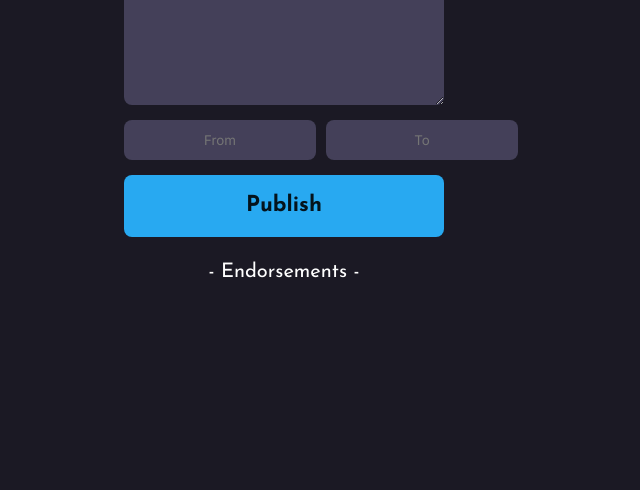
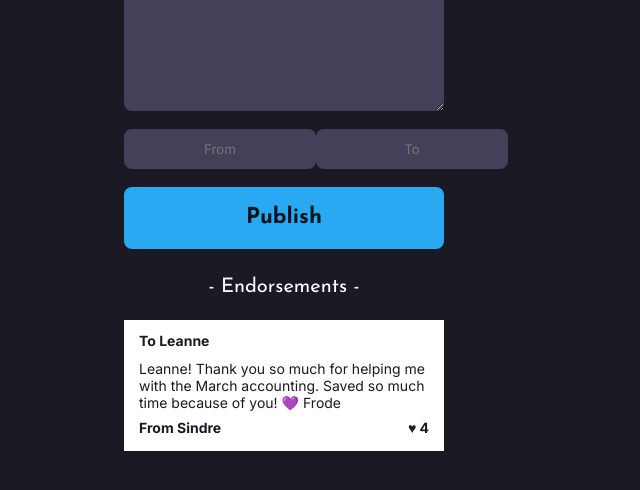
Before and after one commit to Hook-88/we-are-the-champions, a website built with Vite: page index.html in a window 1280 px wide. Shown: the part 210-700 px from the top of the page, without its empty margins (356-996 px from the left). Built offline with nearby package versions, Linux system fonts and the light colour scheme; no server answers.

Commit message:
Imporve styles for endorsement-card

```diff
--- a/index.css
+++ b/index.css
@@ -27,7 +27,7 @@ h2 {
 .app-container {
     display: flex;
     flex-direction: column;
-    gap: 15px;
+    gap: 18px;
     max-width: 320px;
     margin: 0 auto;
     flex-grow: 1;
@@ -35,9 +35,9 @@ h2 {
 
 .input-container {
     display: flex;
-    gap: 10px;
+    /* gap: 10px; */
     flex-grow: 1;
-    /* justify-content: space-between; */
+    justify-content: space-between;
 }
 /* images */
 .app-logo {
@@ -45,7 +45,7 @@ h2 {
     display: block;
     margin: 50px auto 0 auto;
 }
-/* inpyts */
+/* inputs */
 
 textarea {
     box-sizing: border-box;
@@ -108,3 +108,25 @@ ul li {
     background-color: #FFFFFF;
     padding: 12px 15px;
 }
+
+/* cards */
+.card {
+    font-size: 14px;
+    display: flex;
+    flex-direction: column;
+    gap: 8px;
+}
+
+.card-header, .card-footer {
+    font-weight: bold;
+    margin-bottom: 3px;
+}
+
+.card-footer {
+    display: flex;
+    align-items: center;
+}
+
+.likes-container {
+    margin-left: auto;
+}
--- a/index.html
+++ b/index.html
@@ -8,7 +8,7 @@
     <title>We are the Champions</title>
     <link rel="preconnect" href="https://fonts.googleapis.com">
     <link rel="preconnect" href="https://fonts.gstatic.com" crossorigin>
-    <link href="https://fonts.googleapis.com/css2?family=Inter&family=Josefin+Sans:wght@400;700&display=swap" rel="stylesheet">
+    <link href="https://fonts.googleapis.com/css2?family=Inter:wght@400;700&family=Josefin+Sans:wght@400;700&display=swap" rel="stylesheet">
     <link rel="stylesheet" href="./index.css">
 </head>
 <body>
@@ -39,6 +39,19 @@
         <button class="publish-btn" id="publish-btn">Publish</button>
         <h2>- Endorsements -</h2>
         <ul id="list-of-endorsements">
+            <li class="card">
+                <div class="card-header">
+                    To <span>Leanne</span>
+                </div>
+                Leanne! Thank you so much for helping me with the March accounting. Saved so much time because of you! 💜 Frode
+                <div class="card-footer">
+                    From&nbsp;<span>Sindre</span>
+                    <div class="likes-container">
+                        <span id="like-icon-btn">&hearts;</span> <span id="total-likes">4</span>
+                    </div>
+                </div>
+
+            </li>
         </ul>
     </div>
     <script src="index.js" type="module"></script>
--- a/index.js
+++ b/index.js
@@ -34,7 +34,6 @@ function renderEndorsement(endorsementMessage) {
 
 onValue(endorsementsInDB, function(snapshot) {
   const endorsementsArray = Object.entries(snapshot.val())
-  listOfEndorsements.innerHTML = ""
 
   endorsementsArray.forEach(function (endorsement) {
     // endorsement[1] = the value
@@ -43,3 +42,7 @@ onValue(endorsementsInDB, function(snapshot) {
 
 
 })
+
+function clearEndorsementList() {
+  listOfEndorsements.innerHTML = ""
+}
```
Also changed, not shown: assets/heart-icon.png (added), assets/heart-icon_small.png (added).
